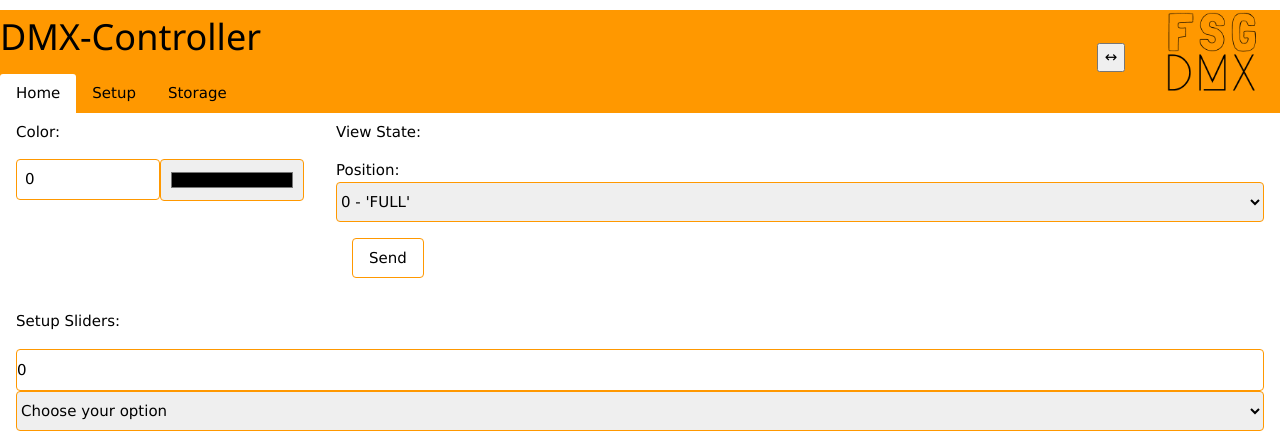
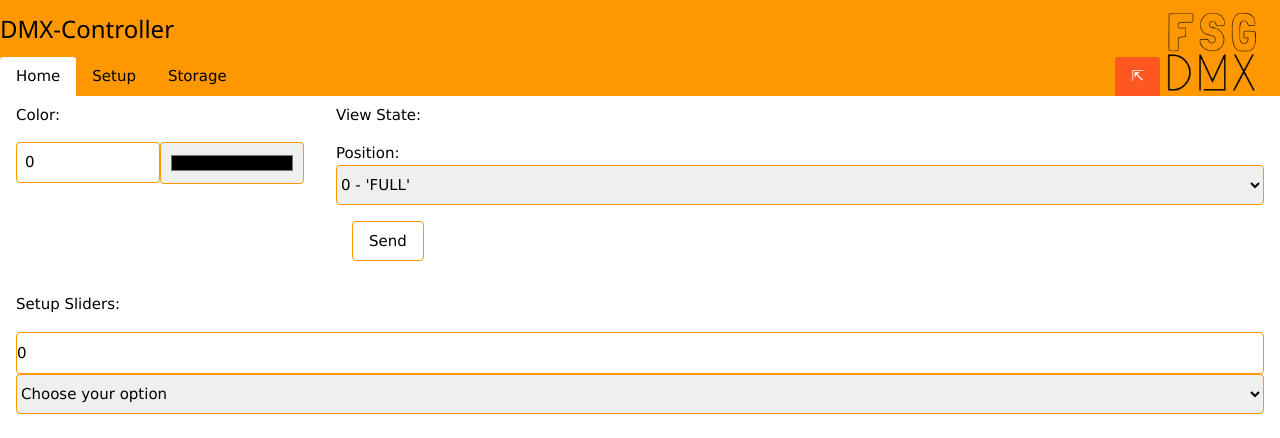
Before and after one commit to FSG-Pfullingen/FSG-DMX, a Flask app: page / in a window 1280 px wide. Shown: the top 438 px of the page. Run offline with Flask 2, Linux system fonts and the light colour scheme.

Commit message:
Made it visually more appealing and added favicon.ico (our logo)

```diff
--- a/templates/index_w3css.html
+++ b/templates/index_w3css.html
@@ -3,8 +3,8 @@
 <head>
   <meta charset="utf-8">
   <link rel="stylesheet" href="{{ url_for('static',filename='w3.css') }}">
-  <!-- Fallback for local testing -->
-  <link rel="stylesheet" href="../static/w3.css">
+  <link rel="icon" type="img/ico" href="{{ url_for('static', filename='img/favicon.ico') }}">
+  <link rel="shortcut icon" type="img/ico" href="{{ url_for('static', filename='img/favicon.ico') }}">
   <title>DMX-Controller</title>
 
   <script src="../static/js/toggleFullscreen.js"></script>
@@ -154,16 +154,14 @@
   </style>
 </head>
 <body>
-  <div class="w3-{{ main_color }}">
-    <h1>DMX-Controller</h1>
-    <div style="text-align: right;position:absolute;top:0px;right:0px;">
-      <button id="btnFullscreen" type="button" onclick="toggleFullscreen();">&harr;</button>
-      <img alt="FSG DMX" src="../static/img/logo_basic.png" width="150px">
-    </div>
+  <div class="w3-{{ main_color }}" style="padding-top: 1px;">
+    <img alt="FSG DMX" src="../static/img/logo_basic.png" width="150px" style="position:absolute;top:0px;right:0px;">
+    <h3 class="w3-orange">DMX-Controller</h3>
     <div class="w3-bar">
-      <button id="tablink_Home" class="w3-bar-item w3-button tablink w3-white" style="border-radius: 3px 3px 0px 0px" onclick="openTab(event, 'Home')">Home</button>
+      <button id="tablink_Home" class="w3-bar-item w3-button tablink" style="border-radius: 3px 3px 0px 0px" onclick="openTab(event, 'Home')">Home</button>
       <button id="tablink_Setup" class="w3-bar-item w3-button tablink" style="border-radius: 3px 3px 0px 0px" onclick="openTab(event, 'Setup')">Setup</button>
       <button id="tablink_Storage" class="w3-bar-item w3-button tablink" style="border-radius: 3px 3px 0px 0px" onclick="openTab(event, 'Storage')">Storage</button>
+      <button id="btnFullscreen" class="w3-bar-item w3-button w3-deep-orange" style="border-radius: 3px 3px 0px 0px;position:absolute;right:120px;" onclick="toggleFullscreen();">&#8689</button>
     </div>
   </div>
   <div class="tab" id="Home">
```
Also changed, not shown: static/img/favicon.ico (added).
